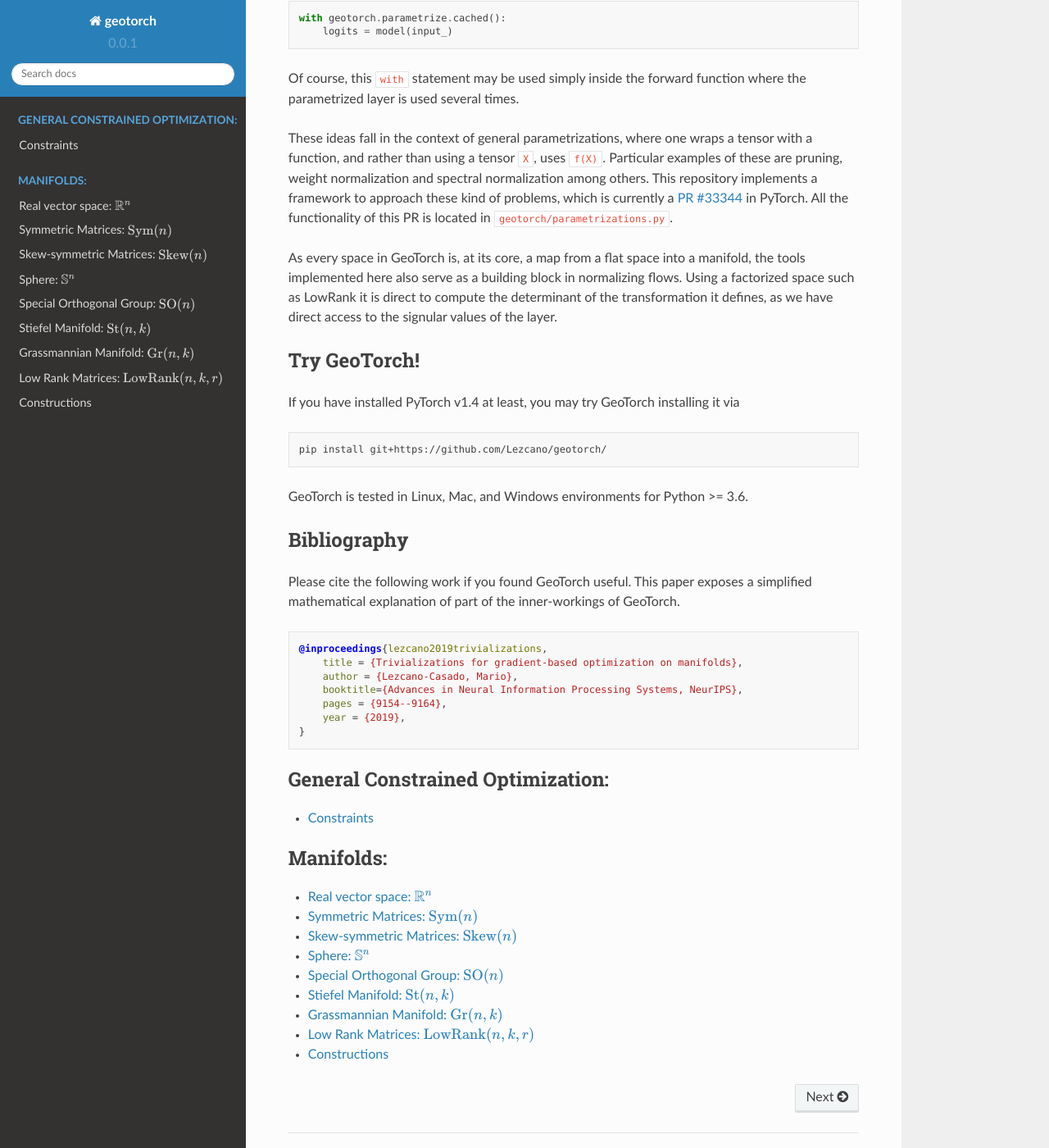
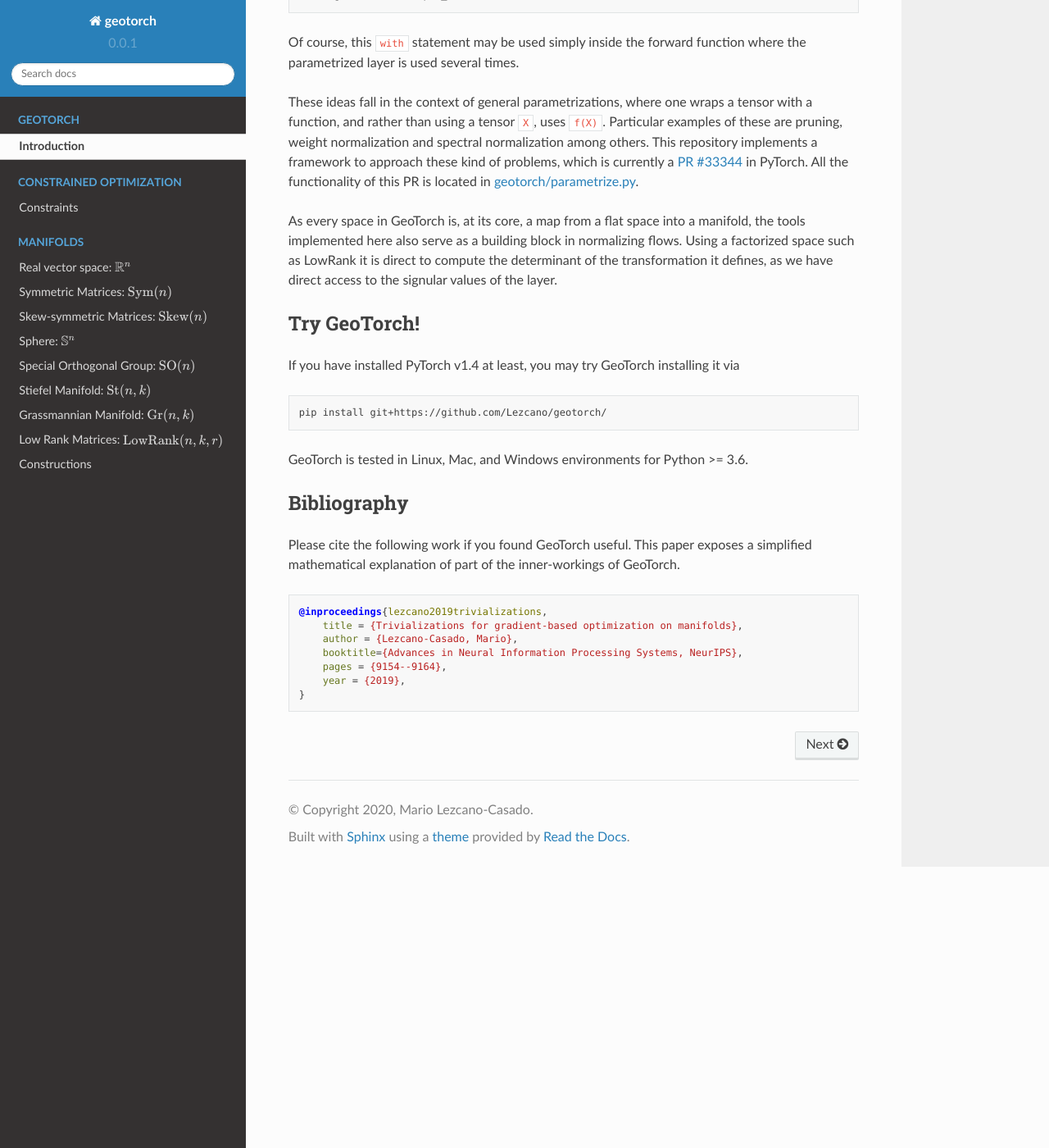
Before and after one commit to lezcano/geotorch, a Sphinx documentation site: the page built from docs/source/index.rst, in a window 1280 px wide and 1400 px high, scrolled down 2386 px. Shown: the whole window at 82% size. Built offline with Sphinx 7.4.7 and the Read the Docs theme 2.0.0, drawn with Linux system fonts in a browser that asks for light colours; cross-references to code outside the pages are shown as plain code; some of the changed text lies outside the part shown.

Commit message:
README is now the initial page in readthedocs

```diff
--- a/README.rst
+++ b/README.rst
@@ -104,7 +105,7 @@
 
 Of course, this ``with`` statement may be used simply inside the forward function where the parametrized layer is used several times.
 
-These ideas fall in the context of general parametrizations, where one wraps a tensor with a function, and rather than using a tensor ``X``, uses ``f(X)``. Particular examples of these are pruning, weight normalization and spectral normalization among others. This repository implements a framework to approach these kind of problems, which is currently a `PR #33344 <https://github.com/pytorch/pytorch/pull/33344>`_ in PyTorch. All the functionality of this PR is located in :example:`geotorch/parametrizations.py`.
+These ideas fall in the context of general parametrizations, where one wraps a tensor with a function, and rather than using a tensor ``X``, uses ``f(X)``. Particular examples of these are pruning, weight normalization and spectral normalization among others. This repository implements a framework to approach these kind of problems, which is currently a `PR #33344 <https://github.com/pytorch/pytorch/pull/33344>`_ in PyTorch. All the functionality of this PR is located in `geotorch/parametrize.py`__.
 
 As every space in GeoTorch is, at its core, a map from a flat space into a manifold, the tools implemented here also serve as a building block in normalizing flows. Using a factorized space such as LowRank it is direct to compute the determinant of the transformation it defines, as we have direct access to the signular values of the layer.
 
@@ -137,6 +138,8 @@
         year = {2019},
     }
 
+.. __: https://github.com/Lezcano/geotorch/blob/master/geotorch/parametrize.py
+
 .. |Build| image:: https://github.com/lezcano/geotorch/workflows/Build/badge.svg
 .. |Codecov| image:: https://codecov.io/gh/Lezcano/geotorch/branch/master/graph/badge.svg?token=1AKM2EQ7RT
 .. |Codestyle Black| image:: https://img.shields.io/badge/code%20style-black-000000.svg
--- a/docs/source/index.rst
+++ b/docs/source/index.rst
@@ -1,19 +1,29 @@
 Welcome to GeoTorch's documentation!
 ====================================
 
+.. toctree::
+   :caption: GeoTorch
+   :hidden:
+
+   Introduction <self>
+
+
 .. include:: ../../README.rst
+    :start-line: 2
 
 
 .. toctree::
    :maxdepth: 2
-   :caption: General Constrained Optimization:
+   :caption: Constrained Optimization
+   :hidden:
 
    constraints
 
 
 .. toctree::
    :maxdepth: 2
-   :caption: Manifolds:
+   :caption: Manifolds
+   :hidden:
 
    reals
    symmetric
```
Also changed, not shown: other parts of README.rst (+2 -1 lines).
